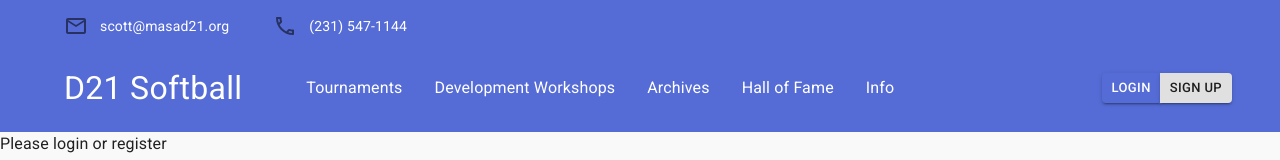
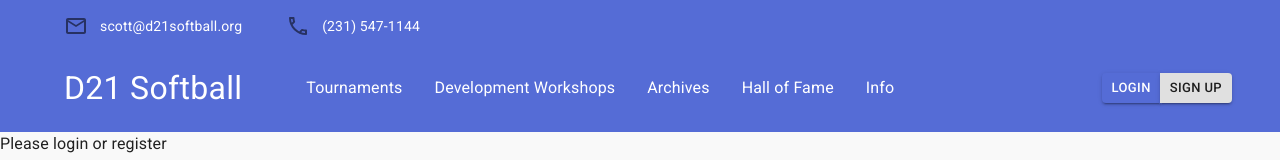
Before and after one commit to mikecebul/d21softball-frontend, a Next.js app: page /account in a window 1280 px wide. Shown: the top 160 px of the page. Built offline with nearby package versions, Linux system fonts and the light colour scheme; no server answers.

Commit message:
update email address

```diff
--- a/components/Navbar.js
+++ b/components/Navbar.js
@@ -104,7 +104,7 @@ export default function Navbar() {
                       <ListItemIcon className={classes.icon}>
                         <EmailOutlinedIcon className={classes.icon} />
                       </ListItemIcon>
-                      <ListItemText primary="scott@masad21.org" />
+                      <ListItemText primary="scott@d21softball.org" />
                     </ListItem>
                   </Link>
                   <Link href="tel:123-547-1144" color="inherit">
```
